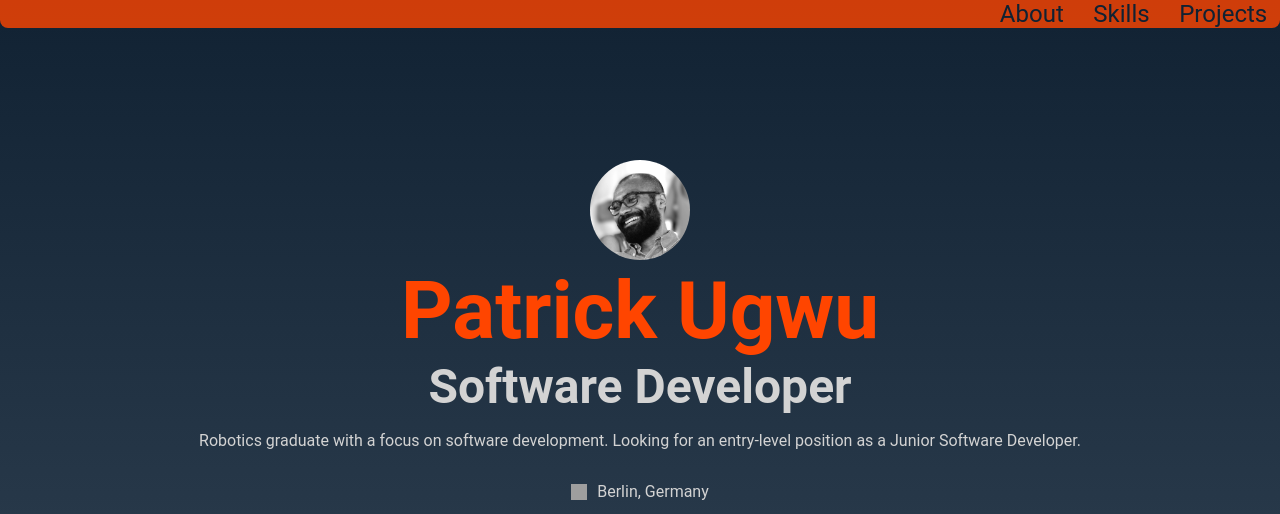
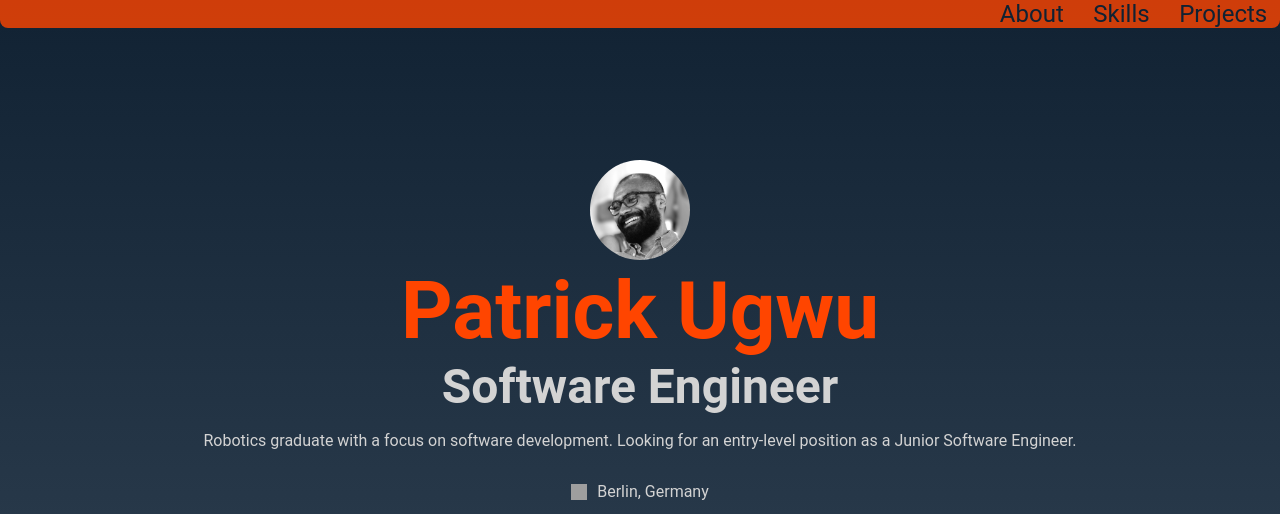
Before and after one commit to PatrickUgwu/portfolio, a plain HTML site: page index.html in a window 1280 px wide. Shown: the top 514 px of the page. Drawn offline with Linux system fonts and the light colour scheme; grey boxes are pictures that could not be loaded.

Commit message:
Fix: job title

```diff
--- a/index.html
+++ b/index.html
@@ -19,8 +19,8 @@
     <section id="welcome-section">
       <img class="profile-picture" src="cv_photo.jpg" alt="Location Icon">
       <h1>Patrick Ugwu</h1>
-      <h3>Software Developer</h3>
-      <p class="about-me">Robotics graduate with a focus on software development. Looking for an entry-level position as a Junior Software Developer.</p>
+      <h3>Software Engineer</h3>
+      <p class="about-me">Robotics graduate with a focus on software development. Looking for an entry-level position as a Junior Software Engineer.</p>
       <!-- LOCATION -->
       <div class="location" >
         <img src="https://upload.wikimedia.org/wikipedia/commons/9/9e/Pin-location.png" alt="Location Icon">
```
